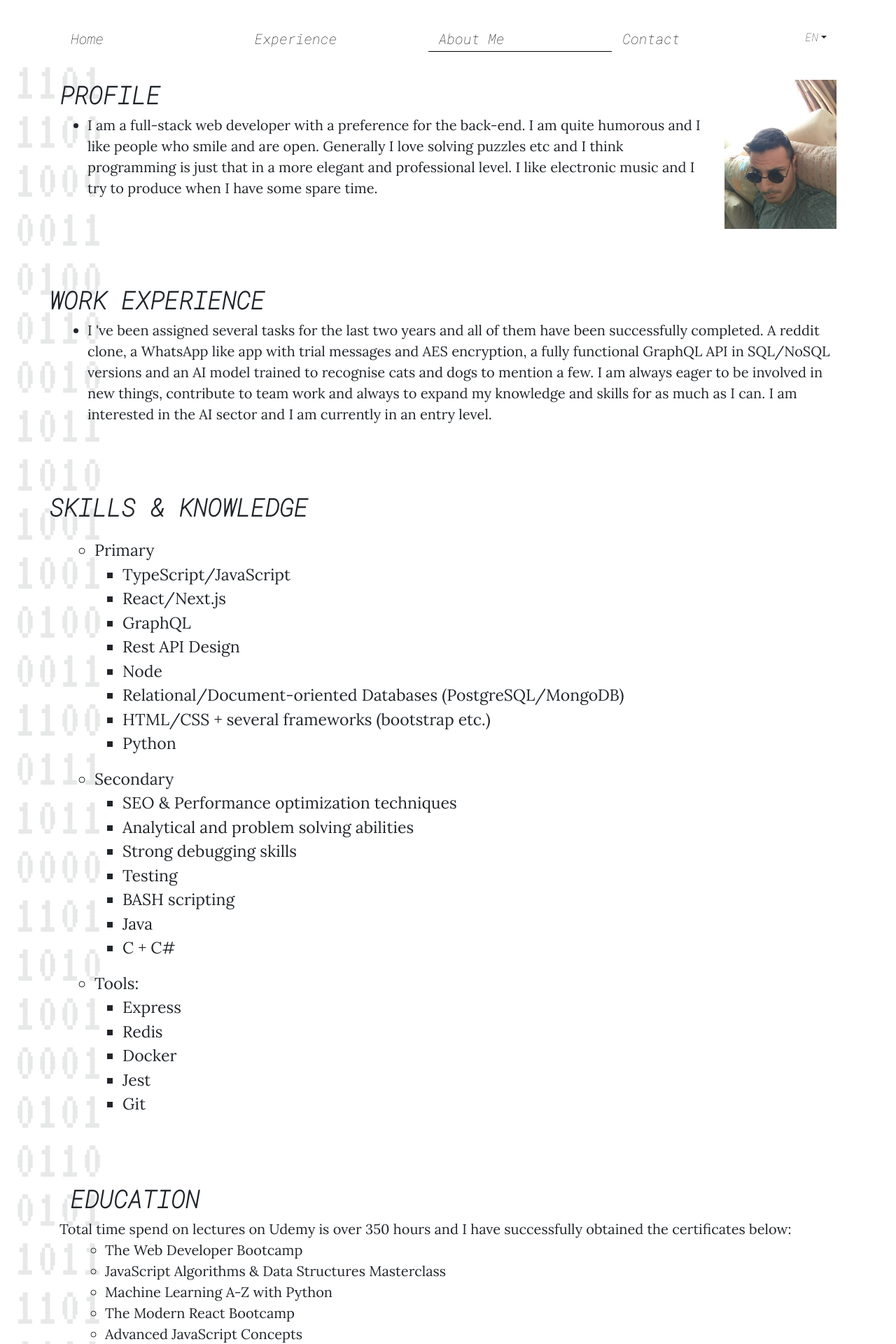
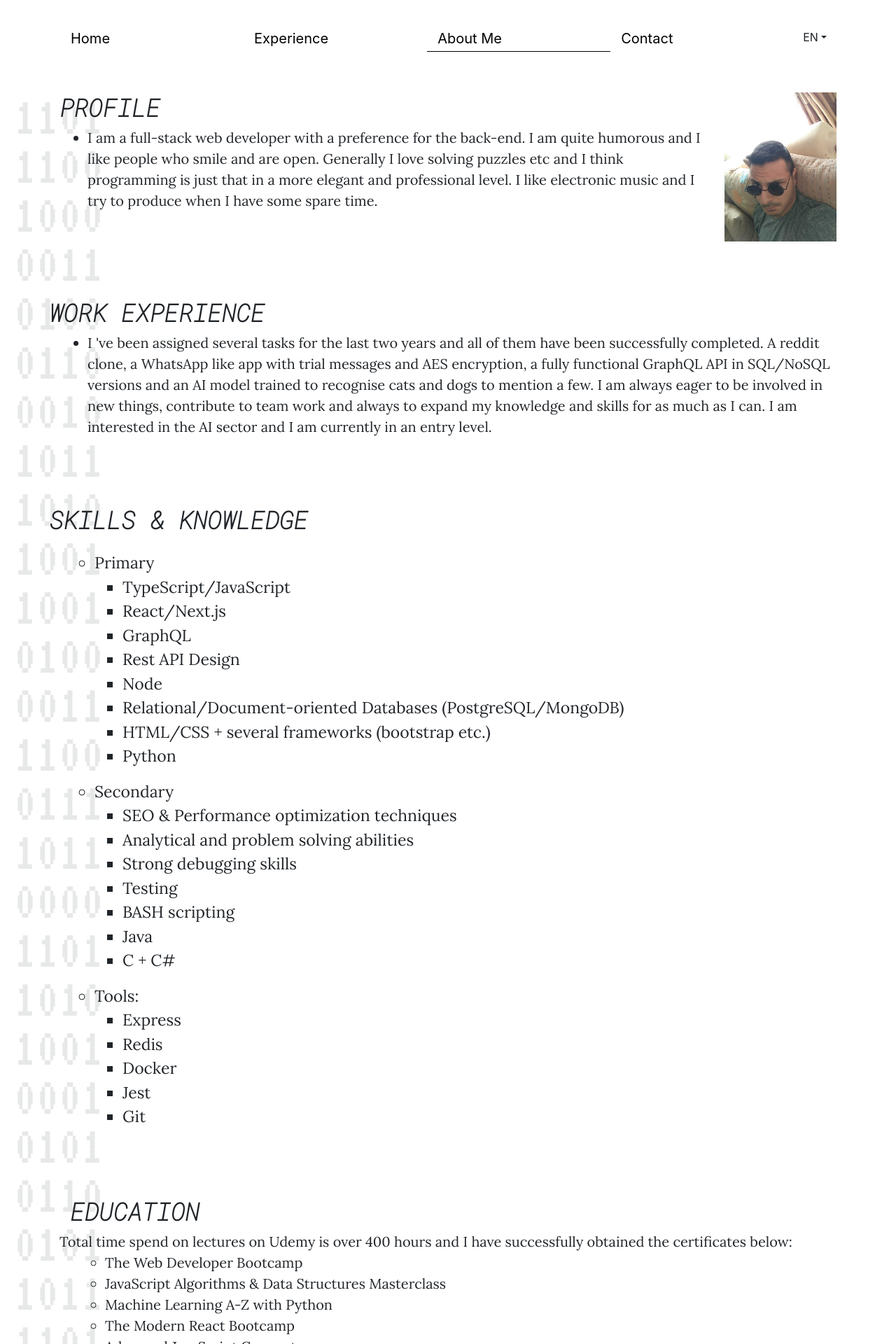
Before and after one commit to iamtheef/portfolio, a React (Create React App) app: page /#/about in a window 1280 px wide. Shown: the top 1920 px of the page at 70% size. Built offline with nearby package versions, Linux system fonts and the light colour scheme.

Commit message:
new navbar

```diff
--- a/src/Components/AboutMe.tsx
+++ b/src/Components/AboutMe.tsx
@@ -135,8 +135,8 @@ const About: React.FC = () => {
           </div>
           <div>
             {isGreek()
-              ? "Έχω παρακολουθήσει πάνω από 350 ωρες στο Udemy και κατέχω τα παρακάτω πιστοποιητικά: "
-              : "Total time spend on lectures on Udemy is over 350 hours and I have successfully obtained the certificates below:"}
+              ? "Έχω παρακολουθήσει πάνω από 400 ωρες στο Udemy και κατέχω τα παρακάτω πιστοποιητικά: "
+              : "Total time spend on lectures on Udemy is over 400 hours and I have successfully obtained the certificates below:"}
           </div>
 
           <div className="col-12">
--- a/src/Components/Experience.tsx
+++ b/src/Components/Experience.tsx
@@ -33,7 +33,7 @@ const Experience: React.FC = () => {
       });
   }, []);
 
-  if (!loaded) return <Loader />;
+  if (true) return <Loader />;
   return (
     <div className="container marginTop">
       <h3 className="intro">{isGreek() ? "Επιφανή" : "Spotlight"}:</h3>
@@ -52,7 +52,7 @@ const Experience: React.FC = () => {
                 target="_blank"
                 rel="noopener noreferrer"
               >
-                View Backend Repo
+                View backend repo
               </a>
               <a
                 href="https://github.com/iamtheef/CNN-client"
@@ -60,7 +60,7 @@ const Experience: React.FC = () => {
                 target="_blank"
                 rel="noopener noreferrer"
               >
-                View Frontend Repo
+                View frontend repo
               </a>
               <a
                 href="http://18.158.52.156"
@@ -95,7 +95,7 @@ const Experience: React.FC = () => {
                 target="_blank"
                 rel="noopener noreferrer"
               >
-                Visit App
+                Visit app
               </a>
             </div>
           </div>
--- a/src/assets/Loader.tsx
+++ b/src/assets/Loader.tsx
@@ -6,7 +6,10 @@ export default function Loader() {
     <div>
       <div className="container text-center">
         <div className="row">
-          <div className="col-6" style={{ marginLeft: "25%" }}>
+          <div
+            className="col-6"
+            style={{ marginLeft: "22%", marginTop: "-5%" }}
+          >
             <img src={loop} alt="loader icon" className="loaderIcon blink" />
           </div>
         </div>
--- a/src/index.css
+++ b/src/index.css
@@ -5,8 +5,7 @@
 }
 
 .navbar {
-  margin-left: space;
-  font-family: "Roboto Mono";
+  margin-bottom: 50px;
   font-size: 20px;
 }
 
```
